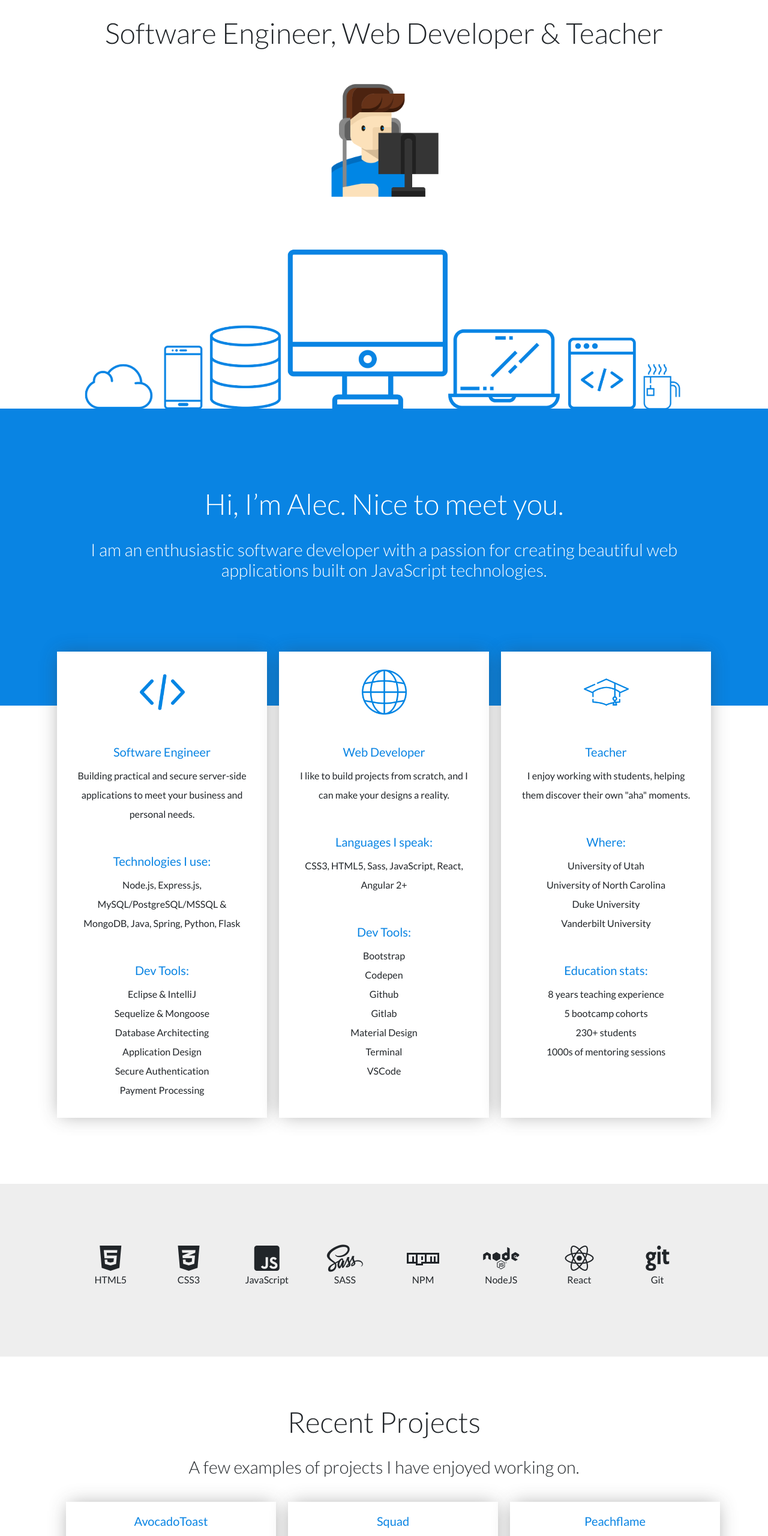
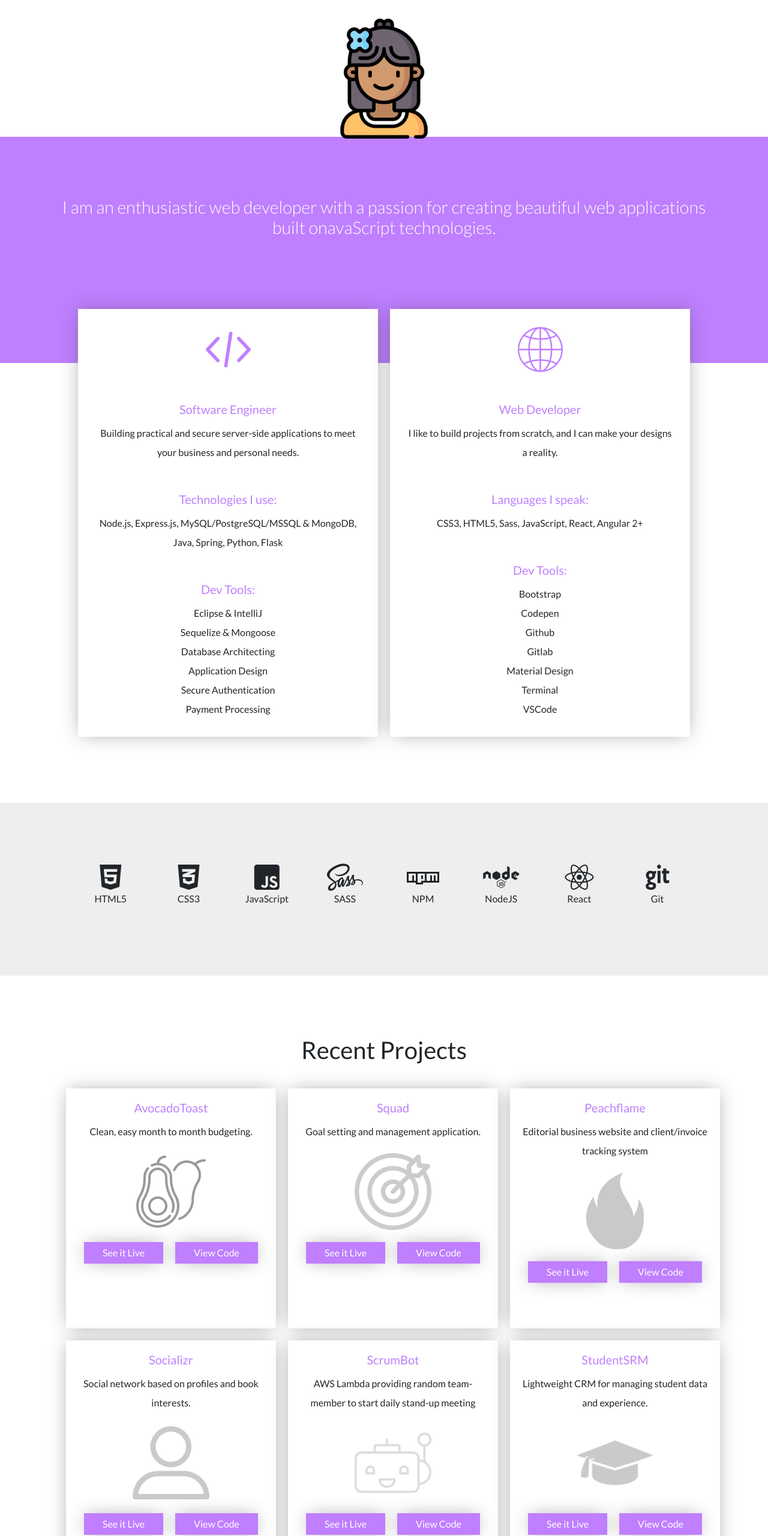
Before and after one commit to coding-boot-camp/sample-er-portfolio, a website: page index.html in a window 1280 px wide. Shown: the part 160-2720 px from the top of the page at 60% size. Drawn offline with nearby package versions, Linux system fonts and the light colour scheme; a script that the page names is missing.

Commit message:
initial commit;

```diff
--- a/assets/css/app.css
+++ b/assets/css/app.css
@@ -5,40 +5,34 @@ body {
 }
 
 footer {
-  display: flex;
-  align-items: center;
-  justify-content: center;
+  text-align: center;
 }
 
 .btn-primary {
-  background-color: #0984e3;
+  background-color: #bf7fff;
+  border-color: #bf7fff;
   border-radius: 0px;
   padding: 5px 30px;
   box-shadow: 0 0 30px -5px hsla(0, 0%, 20.8%, 0.45);
 }
 
-.footnote {
-  color: #999;
-  font-size: 0.8rem;
-  text-align: center;
-  margin-top: 10px;
+.btn-primary:hover {
+  background-color: #9865cc;
+  border-color: #9865cc;
 }
 
-.navbar {
-  margin-bottom: 100px;
+.btn-primary:focus {
+  background-color: #9865cc;
+  border-color: #9865cc;
 }
 
-.logo {
-  height: 60px;
-  width: 60px;
+.btn-primary:active {
+  background-color: #9865cc !important;
+  border-color: #9865cc !important;
 }
 
 .title {
-  text-align: center;
-  font-size: 3rem;
-  font-weight: 300;
-  margin-top: 30px;
-  margin-bottom: 30px;
+  padding-top: 50px;
 }
 
 .subtitle {
@@ -47,28 +41,16 @@ footer {
   font-weight: 300;
 }
 
-.sub-subtitle {
-  margin-top: 30px;
+.footnote {
+  color: #999;
+  font-size: 0.8rem;
   text-align: center;
-  font-weight: 400;
-}
-
-.boy {
-  display: block;
-  height: 200px;
-  margin: 50px auto 0 auto;
-}
-
-.hero {
-  display: block;
-  max-height: 300px;
-  margin: 70px auto;
-  margin-bottom: 0;
 }
 
 .container-color {
   padding: 100px 30px 200px 30px;
-  background-color: #0984e3;
+  color: #fff;
+  background-color: #bf7fff;
   display: flex;
   justify-content: center;
   text-align: center;
@@ -76,17 +58,20 @@ footer {
   align-items: center;
 }
 
+.woman {
+  display: block;
+  height: 200px;
+  margin: 50px auto -3px auto;
+}
+
 .container-gray {
   padding: 50px 30px;
 }
 
-.intro {
-  color: #fff;
-}
 
 .card-title {
   margin-top: 50px;
-  color: #0984e3;
+  color: #bf7fff;
   text-align: center;
 }
 
@@ -105,7 +90,7 @@ footer {
 }
 
 .card-icon {
-  color: #0984e3;
+  color: #bf7fff;
   font-size: 50px;
   text-align: center;
 }
@@ -150,14 +135,14 @@ footer {
   font-size: 16px;
 }
 .card-social-icon:hover {
-  color: #0984e3;
+  color: #bf7fff;
   text-decoration: none;
 }
 
 .profile-card {
   background-color: #fff;
   min-height: 400px;
-  width: 350px;
+  width: 500px;
   padding: 30px;
   margin: 10px;
   border: 0;
@@ -197,3 +182,10 @@ footer {
   display: flex;
   justify-content: space-around;
 }
+
+.resume-button {
+  background: white;
+  color:  #bf7fff;
+  display: block;
+  margin: 50px auto 0 auto;
+}
--- a/assets/js/app.js
+++ b/assets/js/app.js
@@ -1,3 +1,5 @@
-new TypeIt("#element", {
-  strings: "I write code and build beautifully simple applications.",
-}).go();
+// Enable tooltips
+var tooltipTriggerList = [].slice.call(document.querySelectorAll('[data-bs-toggle="tooltip"]'))
+var tooltipList = tooltipTriggerList.map(function (tooltipTriggerEl) {
+  return new bootstrap.Tooltip(tooltipTriggerEl)
+})
--- a/index.html
+++ b/index.html
@@ -26,44 +26,26 @@
 
 <body>
 
-    <!-- Navbar -->
     <header class="container">
-        <nav class="navbar navbar-light">
-            <a class="navbar-brand" href="#">
-                <img src="assets/images/a_logo.png" class="logo" width="30" height="30" class="d-inline-block align-top"
-                    alt="">
+        <h1 class="text-center title ">Hi, I’m Dakota.</h1>
+        <h2 class="subtitle">Software Engineer, Web Developer & SEO Expert</h2>
 
-            </a>
-        </nav>
+        <img src="assets/images/woman.png" class="woman" alt="woman image" />
     </header>
-
-    <section class="container">
-        <h1 class="title">Software Engineer, Web Developer & Teacher</h1>
-        <h3 class="subtitle" id="element"></h3>
-        <img src="assets/images/boy.png" class="boy" alt="boy image" />
-        <img src="assets/images/hero.png" class="hero img-fluid" alt="hero image" />
-    </section>
 
     <section class="container-color">
         <div class="container">
-            <h1 class="intro title">Hi, I’m Alec. Nice to meet you.
-            </h1>
-            <h3 class="intro subtitle">I am an enthusiastic software developer with a passion for creating beautiful
-                web
-                applications
-                built on
-                JavaScript technologies. </h3>
+            <h3 class="subtitle">I am an enthusiastic web developer with a passion for creating beautiful web applications built onavaScript technologies. </h3>
         </div>
     </section>
 
     <section class="container skills">
         <div class="profile-card">
 
-            <img src="./assets/images/signs.png" alt="code signs" height="75" width="75" />
+            <img src="./assets/images/coding.png" alt="code signs" height="75" width="75" />
 
             <h5 class="card-title">Software Engineer</h5>
-            <p class="card-text">Building practical and secure server-side applications to meet your business
-                and personal needs.</p>
+            <p class="card-text">Building practical and secure server-side applications to meet your business and personal needs.</p>
             <h5 class="card-title">
                 Technologies I use:
             </h5>
@@ -84,7 +66,7 @@
 
         </div>
         <div class="profile-card" data-speed="2">
-            <img src="./assets/images/earth-grid.png" alt="internet" height="75" width="75" />
+            <img src="./assets/images/globe.png" alt="internet" height="75" width="75" />
 
             <h5 class="card-title">Web Developer</h5>
             <p class="card-text">
@@ -108,34 +90,6 @@
                     VSCode<br />
                 </p>
 
-        </div>
-
-
-        <div class="profile-card">
-            <img src="./assets/images/education.png" alt="teacher" height="75" width="75" />
-
-            <h5 class="card-title">Teacher</h5>
-            <p class="card-text">
-                I enjoy working with students, helping them discover their own "aha" moments.
-            </p>
-            <h5 class="card-title">
-                Where:
-            </h5>
-            <p class="card-text">
-                University of Utah<br />
-                University of North Carolina<br />
-                Duke University<br />
-                Vanderbilt University
-                <h5 class="card-title">
-                    Education stats:
-                </h5>
-                <p class="card-text">
-
-                    8 years teaching experience<br />
-                    5 bootcamp cohorts<br />
-                    230+ students<br />
-                    1000s of mentoring sessions<br />
-                </p>
         </div>
     </section>
 
@@ -204,8 +158,7 @@
     </section>
 
     <section class="container container-gray">
-        <h1 class="title">Recent Projects</h1>
-        <h3 class="subtitle">A few examples of projects I have enjoyed working on.</h3>
+        <h1 class="title text-center">Recent Projects</h1>
         <div class="row row-project">
 
             <div class="col-md-4 col-sm-6">
@@ -214,10 +167,9 @@
                     <p class="card-text">Clean, easy month to month budgeting.</p>
                     <img src="./assets/images/avocado.png" alt="city" class="card-image" />
                     <div class="link-container">
-                        <a class="btn btn-primary" href="https://acd37-avocado-toast.herokuapp.com/" target="_blank">See
-                            it Live</a>
-                        <a class="btn btn-primary" href="https://github.com/acd37/avocado-toast" target="_blank">View
-                            Code</a>
+                        <button class="btn btn-primary" data-bs-toggle="tooltip" data-bs-placement="right" title="Be sure to add a functioning link.">See
+                            it Live</button>
+                        <button class="btn btn-primary" data-bs-toggle="tooltip" data-bs-placement="right" title="Be sure to add a functioning link.">View Code</button>
                     </div>
 
                 </div>
@@ -229,10 +181,9 @@
                     <p class="card-text">Goal setting and management application.</p>
                     <img src="./assets/images/goal.png" height="128" alt="city" class="card-image" />
                     <div class="link-container">
-                        <a class="btn btn-primary" href="https://squad-production.herokuapp.com/" target="_blank">See it
-                            Live</a>
-                        <a class="btn btn-primary" href="https://github.com/acd37/squad" target="_blank">View
-                            Code</a>
+                        <button class="btn btn-primary" data-bs-toggle="tooltip" data-bs-placement="right" title="Be sure to add a functioning link.">See
+                            it Live</button>
+                        <button class="btn btn-primary" data-bs-toggle="tooltip" data-bs-placement="right" title="Be sure to add a functioning link.">View Code</button>
                     </div>
                 </div>
             </div>
@@ -244,9 +195,9 @@
                     <img src="./assets/images/flame.png" alt="city" class="card-image" />
 
                     <div class="link-container">
-                        <a class="btn btn-primary" href="https://peachflame.co/" target="_blank">See it Live</a>
-                        <a class="btn btn-primary" href="https://github.com/acd37/peachflame" target="_blank">View
-                            Code</a>
+                        <button class="btn btn-primary" data-bs-toggle="tooltip" data-bs-placement="right" title="Be sure to add a functioning link.">See
+                            it Live</button>
+                        <button class="btn btn-primary" data-bs-toggle="tooltip" data-bs-placement="right" title="Be sure to add a functioning link.">View Code</button>
                     </div>
                 </div>
             </div>
@@ -256,10 +207,9 @@
                     <p class="card-text">Social network based on profiles and book interests.</p>
                     <img src="./assets/images/profile.png" alt="city" class="card-image" />
                     <div class="link-container">
-                        <a class="btn btn-primary" href="https://acd37-socializr.herokuapp.com/" target="_blank">See it
-                            Live</a>
-                        <a class="btn btn-primary" href="https://github.com/acd37/socializr" target="_blank">View
-                            Code</a>
+                        <button class="btn btn-primary" data-bs-toggle="tooltip" data-bs-placement="right" title="Be sure to add a functioning link.">See
+                            it Live</button>
+                        <button class="btn btn-primary" data-bs-toggle="tooltip" data-bs-placement="right" title="Be sure to add a functioning link.">View Code</button>
                     </div>
                 </div>
             </div>
@@ -270,8 +220,9 @@
                     <img src="./assets/images/robot.png" height="128" alt="city" class="card-image" />
 
                     <div class="link-container">
-                        <a class="btn btn-primary" href="https://github.com/acd37/scrumbot" target="_blank">View
-                            Code</a>
+                        <button class="btn btn-primary" data-bs-toggle="tooltip" data-bs-placement="right" title="Be sure to add a functioning link.">See
+                            it Live</button>
+                        <button class="btn btn-primary" data-bs-toggle="tooltip" data-bs-placement="right" title="Be sure to add a functioning link.">View Code</button>
                     </div>
                 </div>
             </div>
@@ -282,10 +233,9 @@
                     <p class="card-text">Lightweight CRM for managing student data and experience.</p>
                     <img src="./assets/images/students-cap.png" alt="city" class="card-image" />
                     <div class="link-container">
-                        <a class="btn btn-primary" href="https://srm-sandbox.herokuapp.com/" target="_blank">See it
-                            Live</a>
-                        <a class="btn btn-primary" href="https://github.com/acd37/srm-sandbox" target="_blank">View
-                            Code</a>
+                        <button class="btn btn-primary" data-bs-toggle="tooltip" data-bs-placement="right" title="Be sure to add a functioning link.">See
+                            it Live</button>
+                        <button class="btn btn-primary" data-bs-toggle="tooltip" data-bs-placement="right" title="Be sure to add a functioning link.">View Code</button>
                     </div>
                 </div>
             </div>
@@ -308,10 +258,10 @@
                 <h3 class="intro subtitle contact-me-subtitle">Contact Me</h3>
                 <h3 class="intro subtitle">
 
-                    <a href="https://twitter.com/acdown87" class="social-icon"><i class="fab fa-twitter"></i></a>
-                    <a href="https://linkedin.com/in/alecdown" class="social-icon"><i class="fab fa-linkedin"></i></a>
-                    <a href="jttps://github.com/acd37" class="social-icon"><i class="fab fa-github"></i></a>
-                    <a href="mailto:alecdown@gmail.com" class="social-icon"><i class="fas fa-envelope"></i></a>
+                    <a href="#" class="social-icon" data-bs-toggle="tooltip" data-bs-placement="right" title="Be sure to add a functioning link."><i class="fab fa-twitter"></i></a>
+                    <a href="#" class="social-icon" data-bs-toggle="tooltip" data-bs-placement="right" title="Be sure to add a functioning link."><i class="fab fa-linkedin"></i></a>
+                    <a href="#" class="social-icon" data-bs-toggle="tooltip" data-bs-placement="right" title="Be sure to add a functioning link."><i class="fab fa-github"></i></a>
+                    <a href="#" class="social-icon" data-bs-toggle="tooltip" data-bs-placement="right" title="Be sure to add a functioning link."><i class="fas fa-envelope"></i></a>
 
                 </h3>
             </div>
@@ -319,7 +269,8 @@
     </section>
 
     <footer>
-        Made by Alec. Copyright &copy; | 2019
+        <p>Copyright &copy;  2020 Trilogy Education Services, a 2U Inc. brand. All rights reserved.<p>
+    <p>Icons made by <a href="https://www.flaticon.com/authors/freepik" title="Freepik">Freepik</a> from <a href="https://www.flaticon.com/" title="Flaticon">www.flaticon.com</a></p>
     </footer>
 
 
```
Also changed, not shown: assets/images/a_logo.png (deleted), assets/images/avtoast.png (deleted), assets/images/boy.png (deleted), assets/images/coding.png (added), assets/images/earth-grid.png (deleted), assets/images/education.png (deleted), assets/images/globe.png (added), assets/images/local.jpg (deleted), assets/images/neighbor.png (deleted), assets/images/signs.png (deleted), assets/images/studentsm.png (deleted), assets/images/tgiainc.jpg (deleted), assets/images/vetchart.png (deleted), assets/images/woman.png (added), 1 other file.
